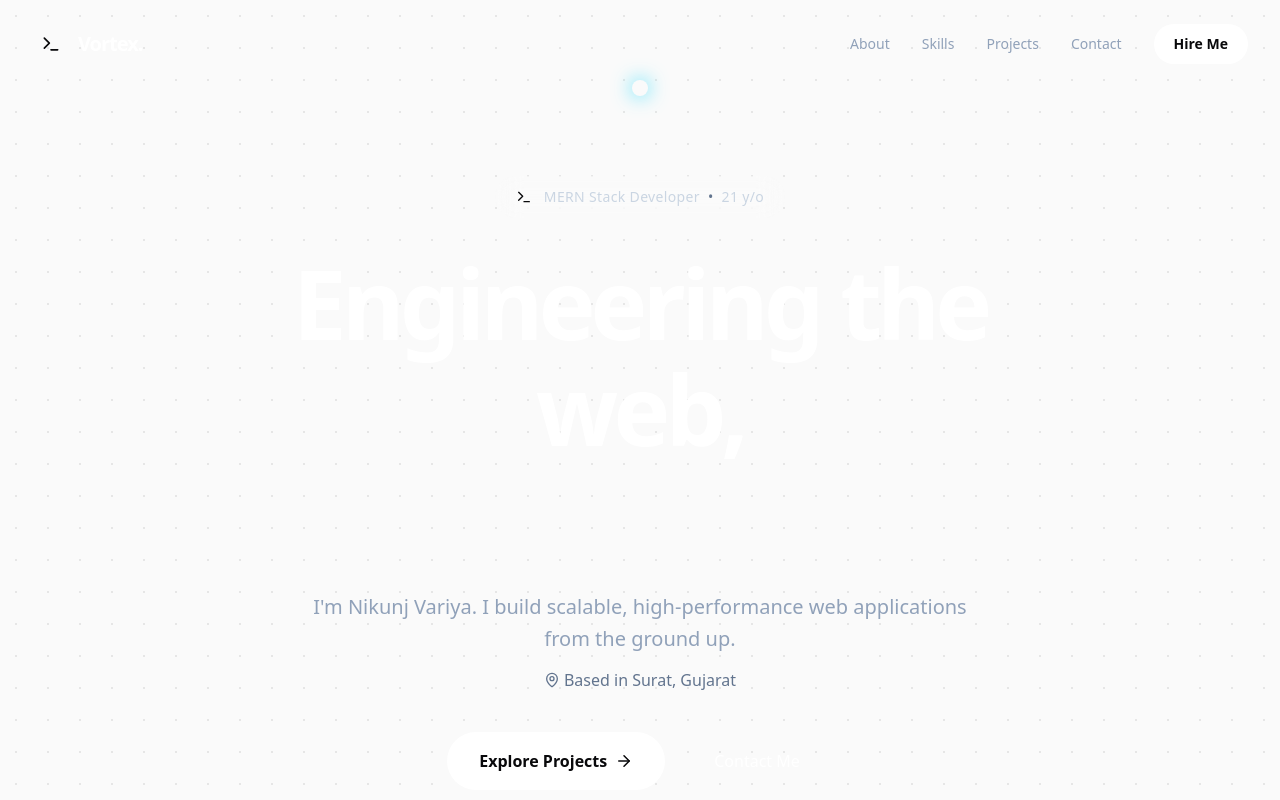
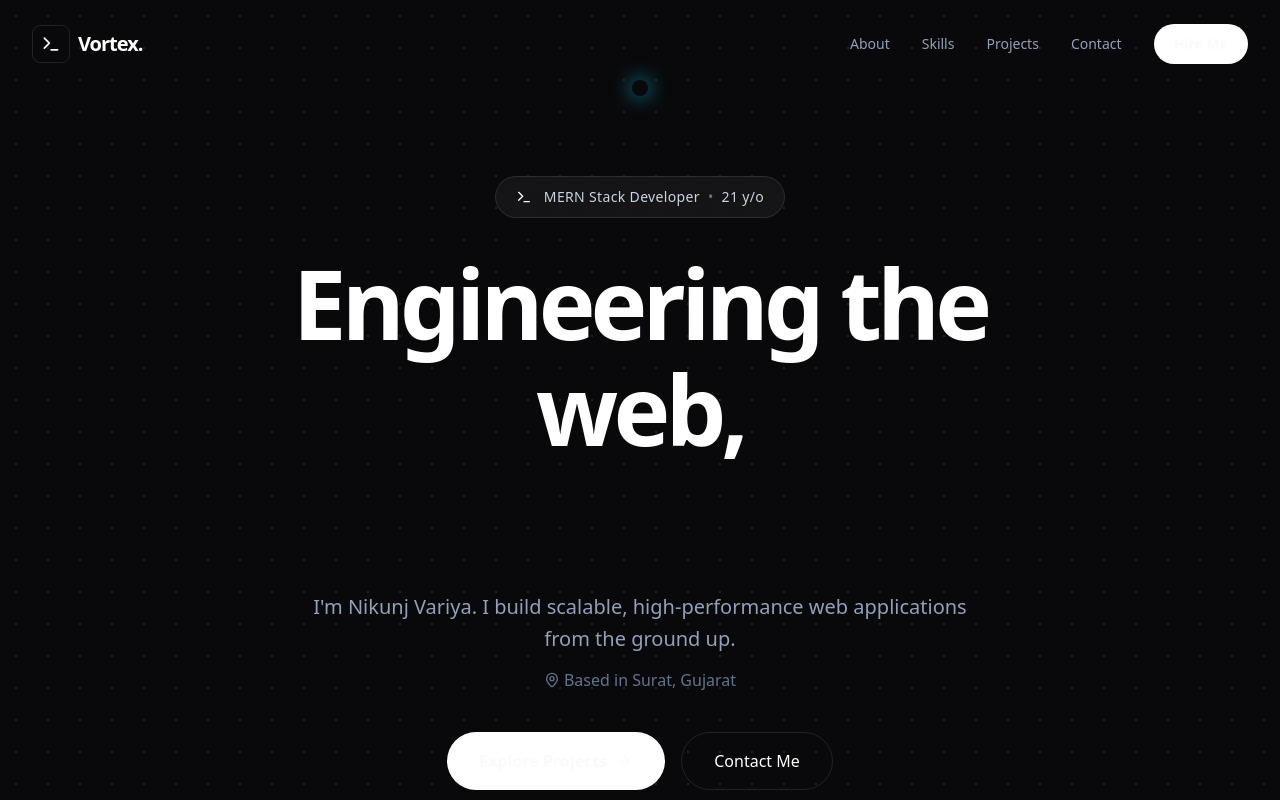
Before and after one commit to itznik/Portfolio, a Next.js app in the folder nikunj-portfolio/: page / in a window 1280 px wide. Shown: the top 800 px of the page. Built offline with nearby package versions, Linux system fonts and the light colour scheme.

Commit message:
Update layout.tsx

```diff
--- a/nikunj-portfolio/src/app/layout.tsx
+++ b/nikunj-portfolio/src/app/layout.tsx
@@ -1,37 +1,31 @@
 import type { Metadata } from "next";
 import { Space_Grotesk } from "next/font/google";
 import "./globals.css";
-import { clsx, type ClassValue } from "clsx";
-import { twMerge } from "tailwind-merge";
+import { ThemeProvider } from "@/components/ThemeProvider";
 
-// Load Space Grotesk at build time
 const space = Space_Grotesk({
   subsets: ["latin"],
   variable: '--font-space',
   display: 'swap',
 });
 
-export function cn(...inputs: ClassValue[]) {
-  return twMerge(clsx(inputs));
-}
-
 export const metadata: Metadata = {
   title: "Nikunj Variya | MERN Stack Developer",
-  description: "Portfolio of Nikunj Variya, a 21-year-old Full-Stack Web Developer from Surat, Gujarat, specializing in the MERN stack.",
-  themeColor: "#09090B",
+  description: "Portfolio of Nikunj Variya, a 21-year-old Full-Stack Web Developer from Surat.",
+  manifest: "/manifest.json",
 };
 
 export default function RootLayout({
   children,
-}: Readonly<{
-  children: React.ReactNode;
-}>) {
+}: Readonly<{ children: React.ReactNode }>) {
   return (
-    <html lang="en" className="antialiased">
+    <html lang="en" className="antialiased" suppressHydrationWarning>
       <body className={space.variable}>
-        <main className="relative min-h-screen w-full max-w-7xl mx-auto px-4 sm:px-6 lg:px-8">
-          {children}
-        </main>
+        <ThemeProvider>
+          <main className="relative min-h-screen w-full mx-auto">
+            {children}
+          </main>
+        </ThemeProvider>
       </body>
     </html>
   );
```
